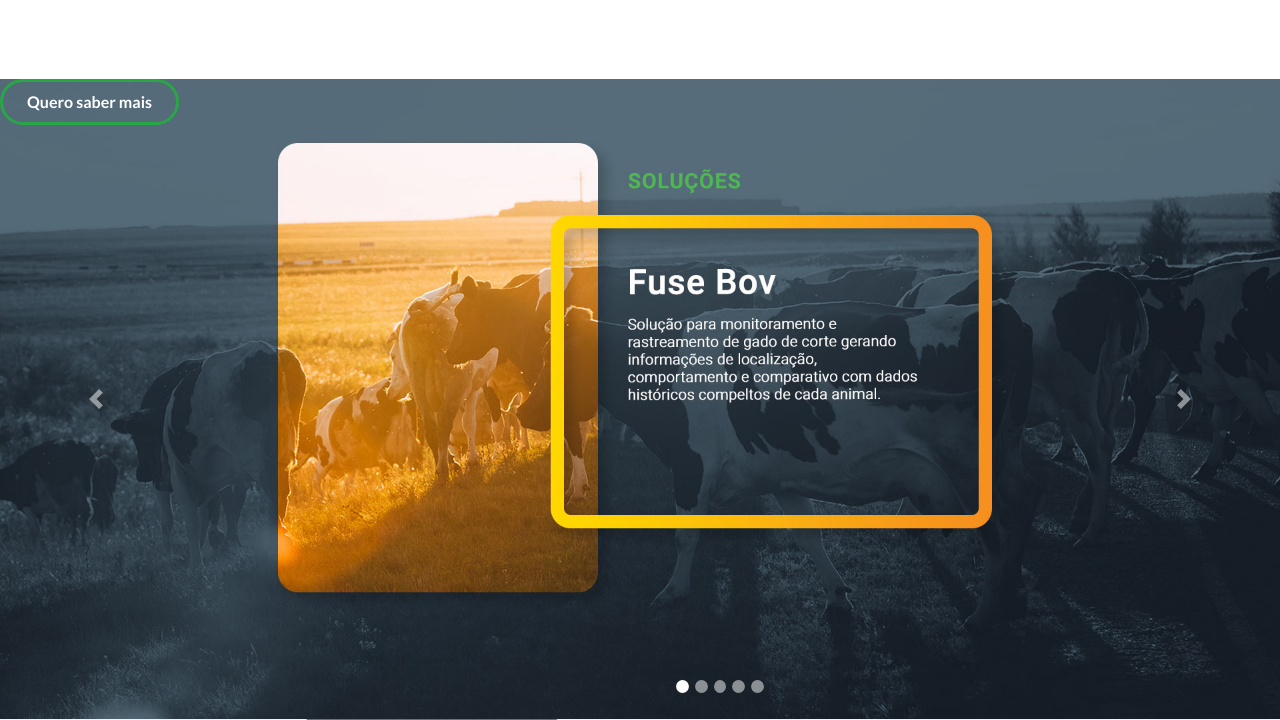
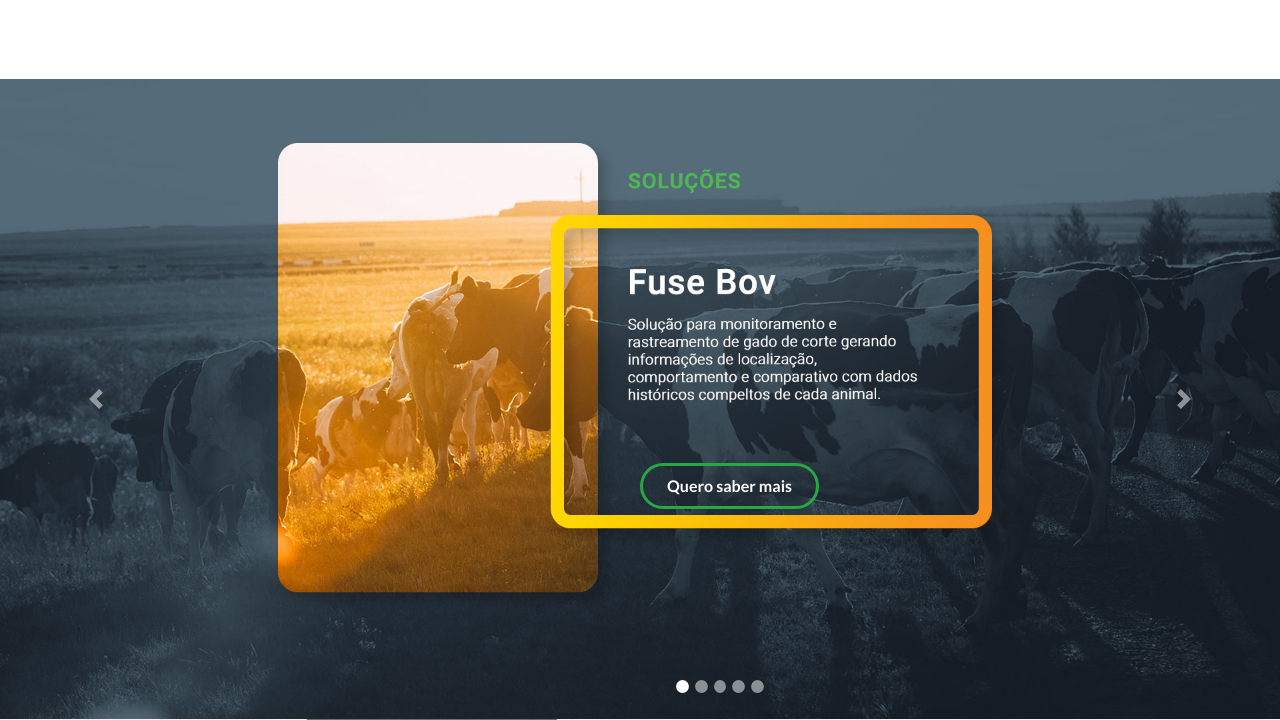
Before and after one commit to mocraveirodev/fuseIoT, a PHP site: page / in a window 1280 px wide. Shown: the part 2468-3188 px from the top of the page. Run offline with PHP 8.4, Linux system fonts and the light colour scheme; some libraries are stand-ins or nearby versions.

Commit message:
Remodelando site e incluindo Academy

```diff
--- a/views/css/style.css
+++ b/views/css/style.css
@@ -154,6 +154,7 @@
 #carouselSolucoes{
     width: 100%;
     height: 80vh;
+    position: relative;
 }
 
 .carousel-inner, .carousel-item{
@@ -164,7 +165,10 @@
 #solucoes .btn-outline-success{
     color: #fff;
     border-width: 0.2rem;
-
+    margin-right: 2rem;
+    position: absolute;
+    top: 60%;
+    left: 50%;
 }
 
 .carousel-indicators{
```
